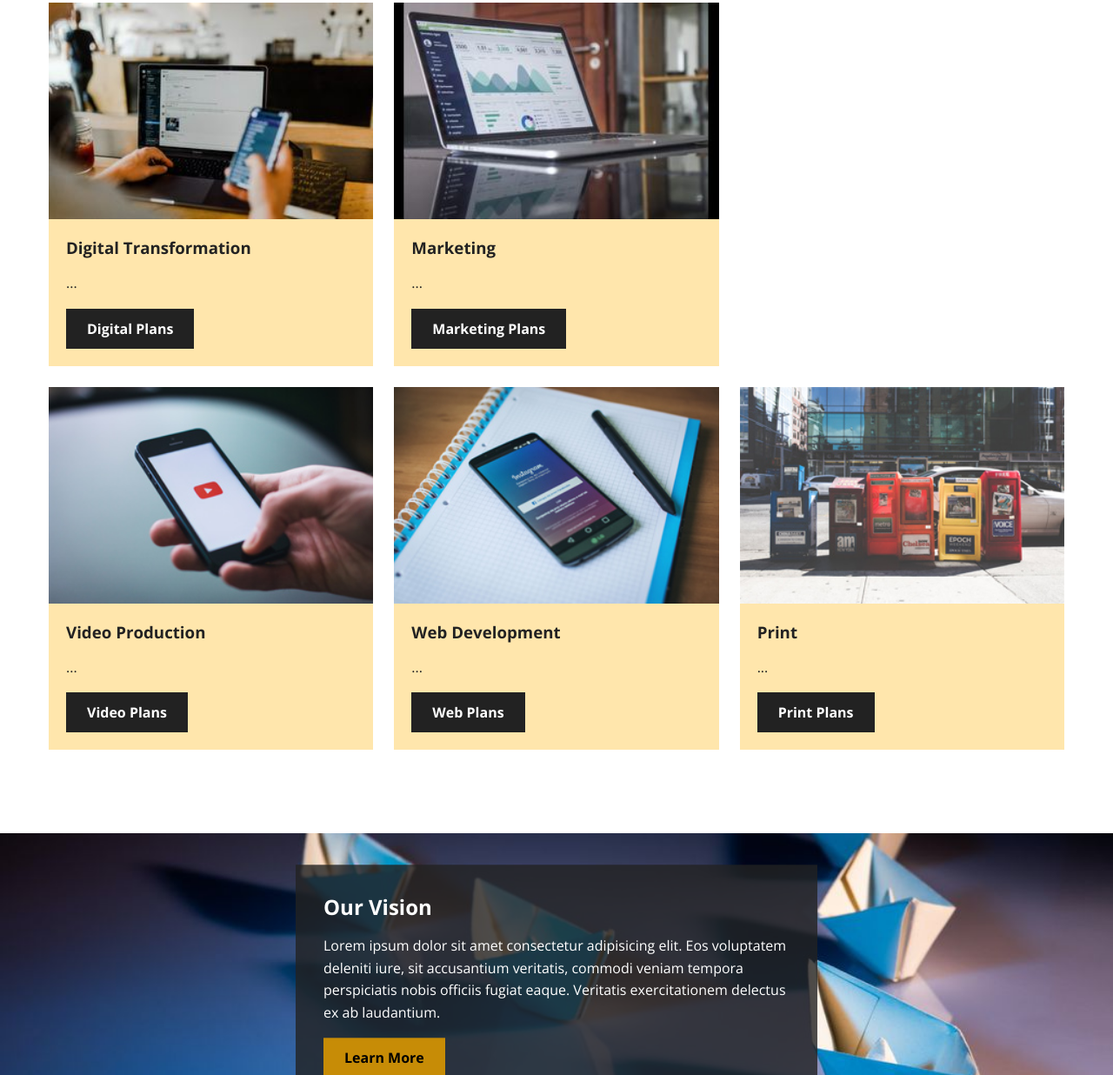
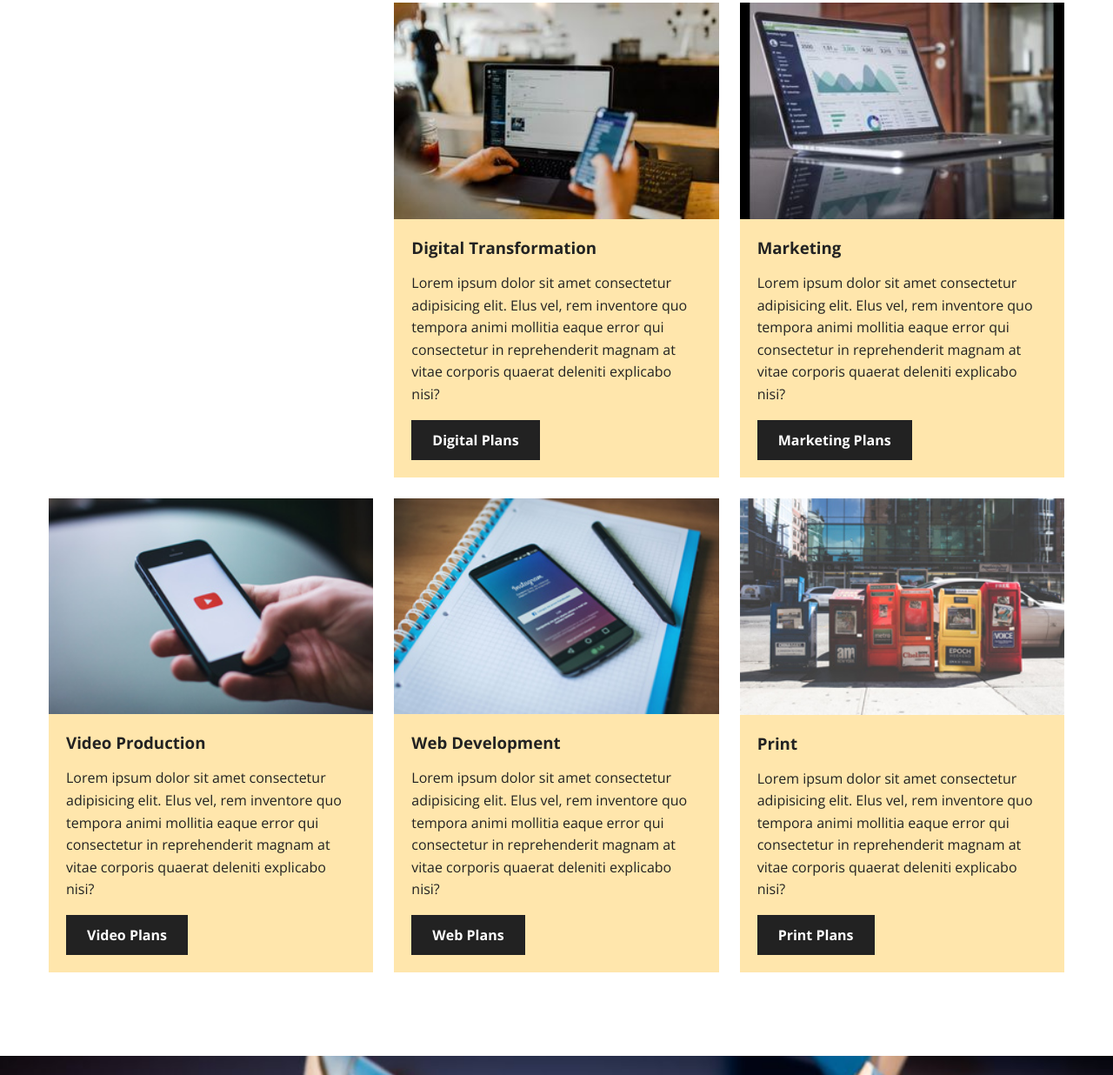
Before and after one commit to DanyBarakat619/DanyBarakat619.github.io, a plain HTML site: page final-project/index.html in a window 1280 px wide. Shown: the part 1127-2363 px from the top of the page at 87% size. Drawn offline with nearby package versions, Linux system fonts and the light colour scheme.

Commit message:
Update index.html

```diff
--- a/final-project/index.html
+++ b/final-project/index.html
@@ -100,62 +100,71 @@
   Our Services
 </h2>
 
-        <div class="services-grid">
-  <!-- 1 -->
+       <div class="services-grid">
+  <!-- spacer first so top row is centered -->
+  <div class="service-spacer" aria-hidden="true"></div>
+
+  <!-- 1: Digital -->
   <article class="service-card">
     <img src="images/digital.jpg" alt="Person using laptop and phone">
     <div class="card-body">
       <h3>Digital Transformation</h3>
-      <p>...</p>
+      <p>
+        Lorem ipsum dolor sit amet consectetur adipisicing elit. Elus vel, rem inventore quo tempora animi mollitia eaque error qui consectetur in reprehenderit magnam at vitae corporis quaerat deleniti explicabo nisi?
+      </p>
       <a href="#" class="btn btn-secondary">Digital Plans</a>
     </div>
   </article>
 
-  <!-- 2 -->
+  <!-- 2: Marketing -->
   <article class="service-card">
     <img src="images/marketing.jpg" alt="Laptop with analytics dashboard">
     <div class="card-body">
       <h3>Marketing</h3>
-      <p>...</p>
+      <p>
+        Lorem ipsum dolor sit amet consectetur adipisicing elit. Elus vel, rem inventore quo tempora animi mollitia eaque error qui consectetur in reprehenderit magnam at vitae corporis quaerat deleniti explicabo nisi?
+      </p>
       <a href="#" class="btn btn-secondary">Marketing Plans</a>
     </div>
   </article>
 
-  <!-- spacer to force 2 + 3 layout -->
-  <div class="service-spacer" aria-hidden="true"></div>
-
-  <!-- 3 -->
+  <!-- 3: Video -->
   <article class="service-card">
     <img src="images/video.jpg" alt="Hand holding phone with video icon">
     <div class="card-body">
       <h3>Video Production</h3>
-      <p>...</p>
+      <p>
+   Lorem ipsum dolor sit amet consectetur adipisicing elit. Elus vel, rem inventore quo tempora animi mollitia eaque error qui consectetur in reprehenderit magnam at vitae corporis quaerat deleniti explicabo nisi?
+      </p>
       <a href="#" class="btn btn-secondary">Video Plans</a>
     </div>
   </article>
 
-  <!-- 4 -->
+  <!-- 4: Web -->
   <article class="service-card">
     <img src="images/web.jpg" alt="Phone on notebook">
     <div class="card-body">
       <h3>Web Development</h3>
-      <p>...</p>
+      <p>
+        Lorem ipsum dolor sit amet consectetur adipisicing elit. Elus vel, rem inventore quo tempora animi mollitia eaque error qui consectetur in reprehenderit magnam at vitae corporis quaerat deleniti explicabo nisi?
+      </p>
       <a href="#" class="btn btn-secondary">Web Plans</a>
     </div>
   </article>
 
-  <!-- 5 -->
+  <!-- 5: Print -->
   <article class="service-card">
     <img src="images/print.jpg" alt="Newspaper boxes on street">
     <div class="card-body">
       <h3>Print</h3>
-      <p>...</p>
+      <p>
+Lorem ipsum dolor sit amet consectetur adipisicing elit. Elus vel, rem inventore quo tempora animi mollitia eaque error qui consectetur in reprehenderit magnam at vitae corporis quaerat deleniti explicabo nisi?
+      </p>
       <a href="#" class="btn btn-secondary">Print Plans</a>
     </div>
   </article>
 </div>
-
-    </section>
+  </section>
 
     <!-- ================= VISION ================= -->
     <section class="vision-section">
```
